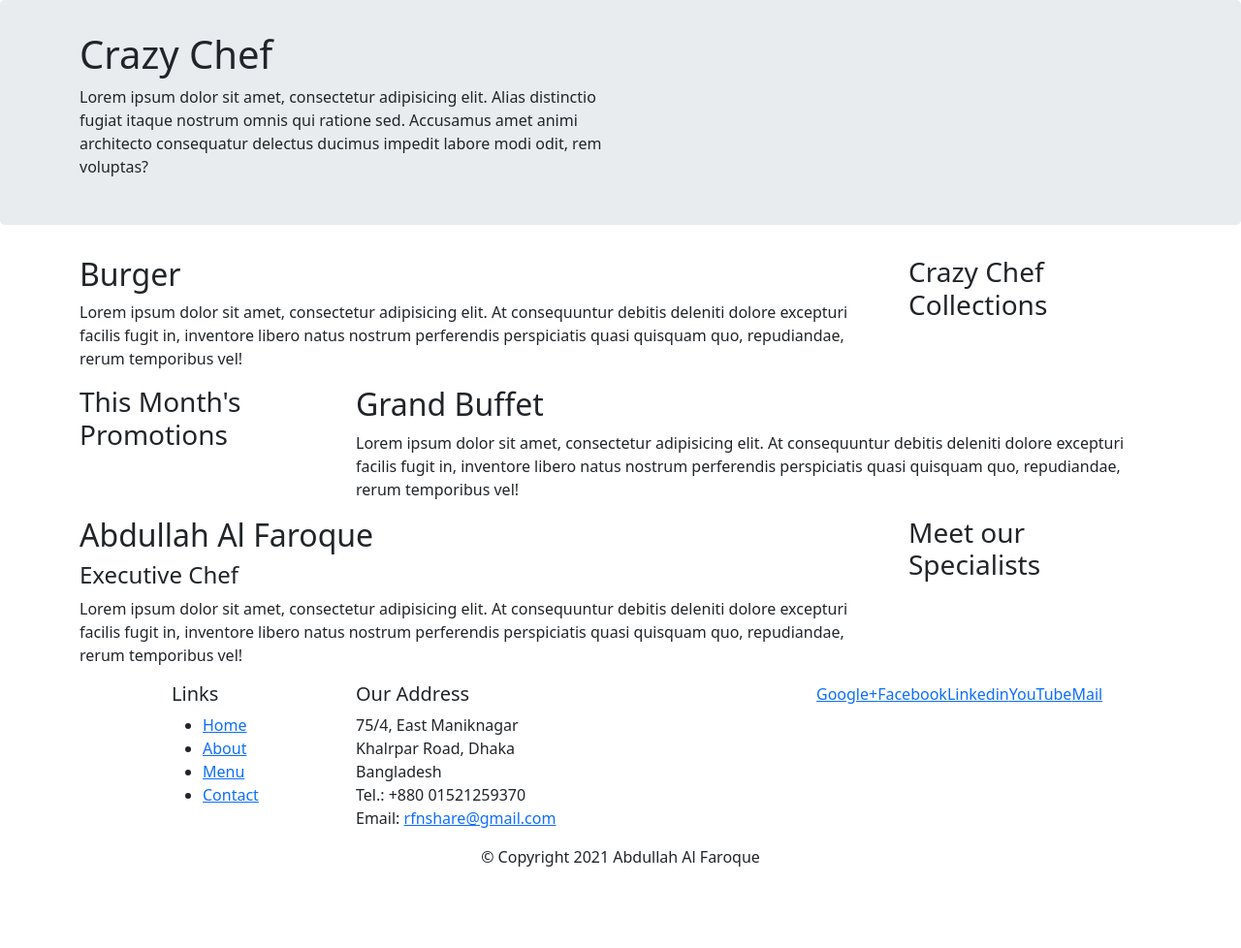
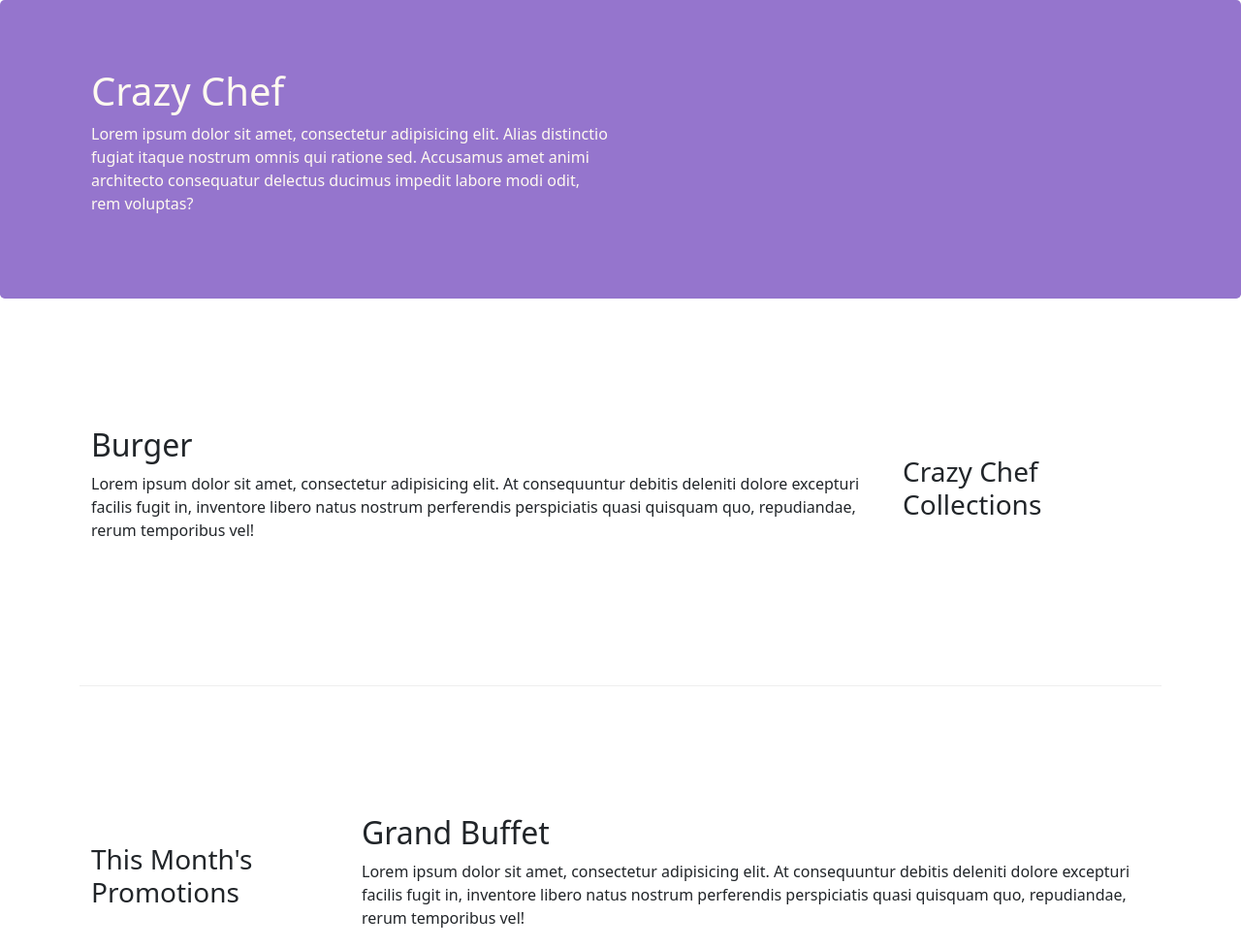
Before and after one commit to RFNshare/bootstrap5, a website: page index.html in a window 1280 px wide. Shown: the top 978 px of the page at 97% size. Before the commit the page ends 912 px from the top, so only its background shows below. Drawn offline with nearby package versions, Linux system fonts and the light colour scheme; files whose address does not match are found by name.

Commit message:
Project Grid Setup Part 2

```diff
--- a/css/styles.css
+++ b/css/styles.css
@@ -1,6 +1,26 @@
 .jumbotron {
-    padding: 2rem 1rem;
+    background-color: #9575CD ;
+    color:floralwhite;
+    padding: 70px 30px;
     margin-bottom: 2rem;
-    background-color: #e9ecef;
     border-radius: .3rem;
 }
+
+.row-content {
+    margin:0px auto;
+    padding: 50px 0px 50px 0px;
+    border-bottom: 1px ridge;
+    min-height:400px;
+}
+
+.footer{
+    background-color: #D1C4E9;
+    margin:0px auto;
+    padding: 20px 0px 20px 0px;
+}
+
+address{
+    font-size:80%;
+    margin:0px;
+    color:#0f0f0f;
+}
--- a/index.html
+++ b/index.html
@@ -12,9 +12,9 @@
     <title>Home</title>
 </head>
 <body>
-    <header class="jumbotron">
+    <header class="jumbotron m-auto">
         <div class="container">
-            <div class="row">
+            <div class="row m-auto p-0">
                 <div class="col-12 col-md-6">
                     <h1>Crazy Chef</h1>
                     <p>Lorem ipsum dolor sit amet, consectetur adipisicing elit. Alias distinctio fugiat itaque nostrum
@@ -22,7 +22,6 @@
                         qui ratione sed. Accusamus amet animi architecto consequatur delectus ducimus impedit labore
                         modi odit,
                         rem voluptas?</p>
-
                 </div>
                 <div class="col-12 col-md-6">
                 </div>
@@ -30,7 +29,7 @@
         </div>
     </header>
     <div class="container">
-        <div class="row">
+        <div class="row m-auto pt-3 pb-3 row-content align-items-center">
             <div class="col-12 col-sm-4 col-md-3 order-sm-last">
                 <h3>Crazy Chef Collections</h3>
             </div>
@@ -41,7 +40,7 @@
                     quo, repudiandae, rerum temporibus vel!</p>
             </div>
         </div>
-        <div class="row">
+        <div class="row row-content align-items-center">
             <div class="col-12 col-sm-4 col-md-3">
                 <h3>This Month's Promotions</h3>
             </div>
@@ -52,7 +51,7 @@
                     quo, repudiandae, rerum temporibus vel!</p>
             </div>
         </div>
-        <div class="row">
+        <div class="row row-content align-items-center">
             <div class="col-12 col-sm-4 col-md-3 order-sm-last">
                 <h3>Meet our Specialists</h3>
             </div>
@@ -65,12 +64,12 @@
             </div>
         </div>
     </div>
-    <footer>
+    <footer class="footer">
         <div class="container">
             <div class="row">
                 <div class="col-4 offset-1 col-sm-2">
                     <h5>Links</h5>
-                    <ul>
+                    <ul class="list-unstyled">
                         <li><a href="#">Home</a></li>
                         <li><a href="#">About</a></li>
                         <li><a href="#">Menu</a></li>
@@ -83,13 +82,19 @@
                         75/4, East Maniknagar <br>
                         Khalrpar Road, Dhaka <br>
                         Bangladesh <br>
-                        Tel.: +880 01521259370 <br>
+                        Tel.: +880 1521259370 <br>
                         Email: <a href="mailto:rfnshare@gmail.com">rfnshare@gmail.com</a>
                     </address>
                 </div>
-                <div class="col-12 col-sm-4">
-                    <a href="#">Google+</a><a href="#">Facebook</a><a href="#">Linkedin</a><a href="#">YouTube</a><a
-                        href="#">Mail</a>
+                <div class="col-12 col-sm-4 align-self-center">
+                    <div class="text-center">
+                        <a href="#">Google+</a>
+                        <a href="#">Facebook</a>
+                        <a href="#">Linkedin</a>
+                        <a href="#">YouTube</a>
+                        <a href="#">Mail</a>
+                    </div>
+
                 </div>
             </div>
             <div class="row justify-content-center">
```
